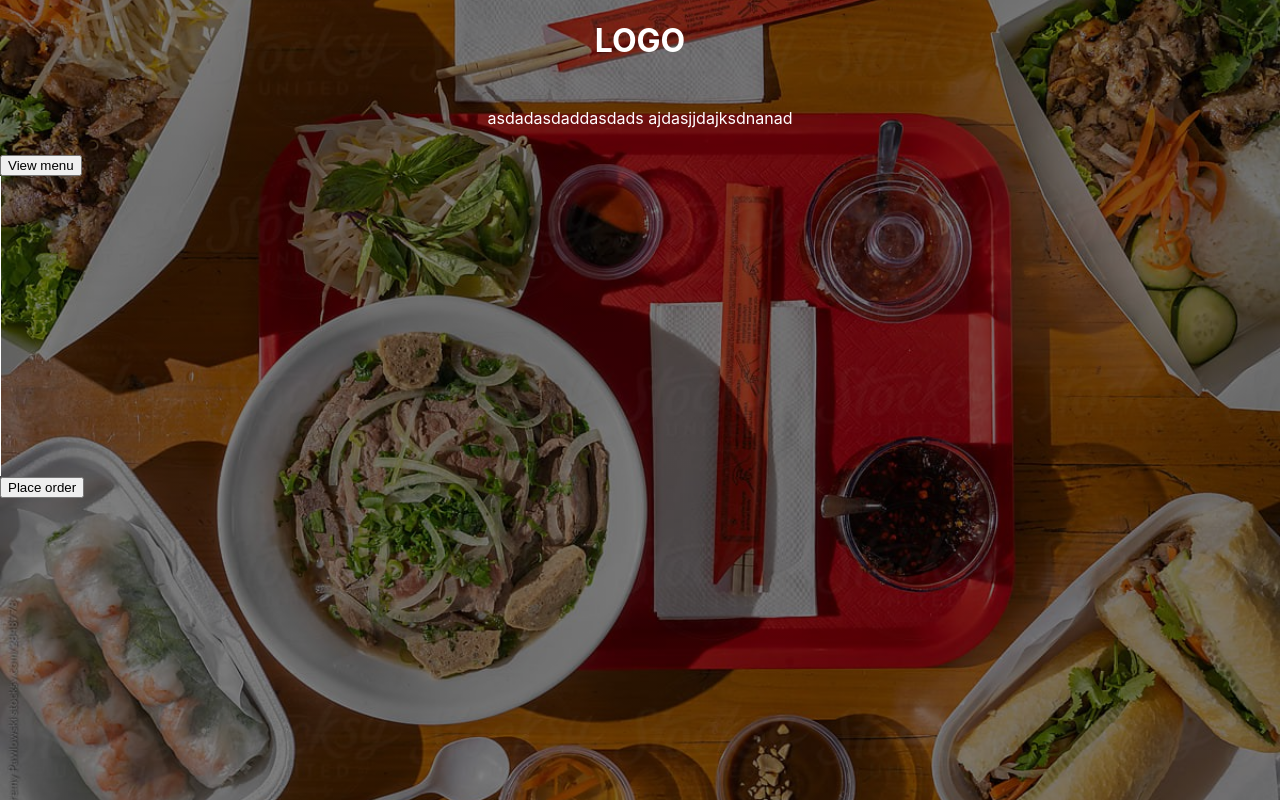
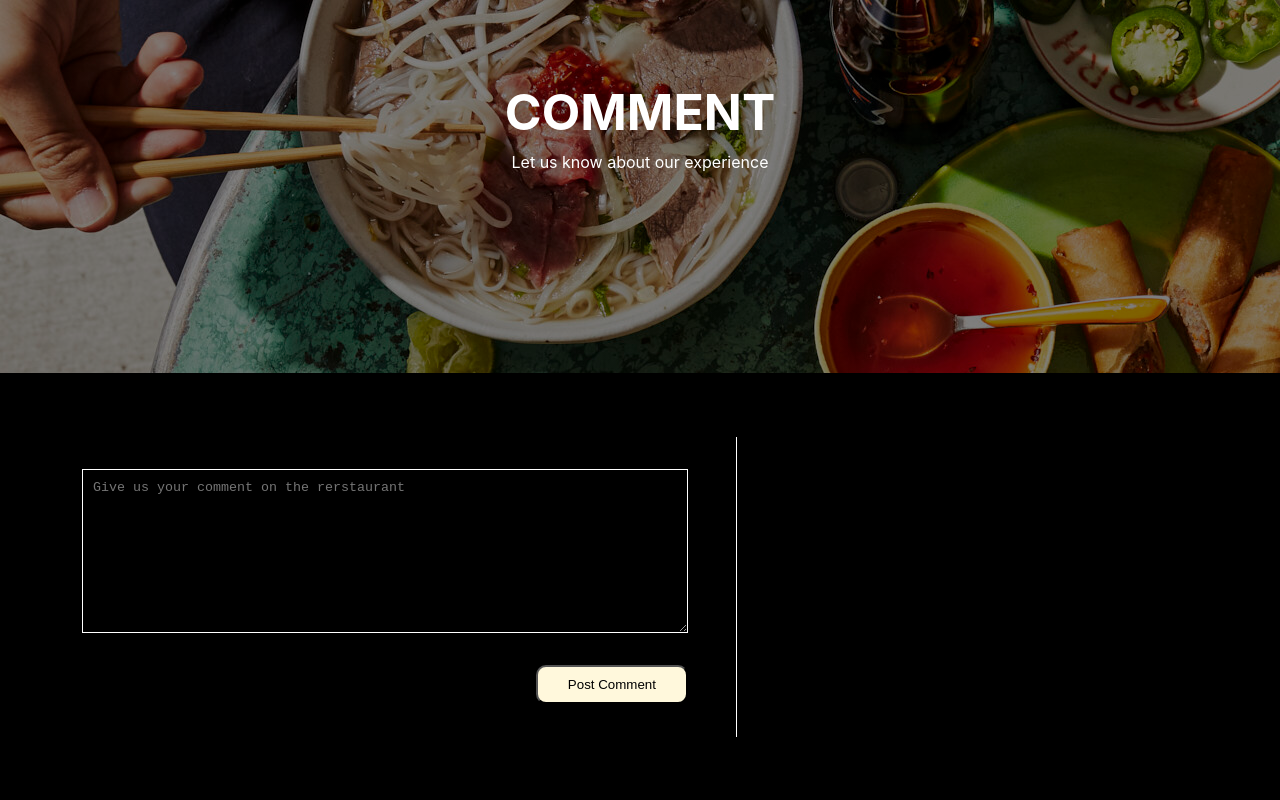
Before and after one commit to H13062/Project3444, a React (Create React App) app: page / in a window 1280 px wide. Built offline with nearby package versions, Linux system fonts and the light colour scheme.

Commit message:
changed the input field in comment to textarea for better input alignment

```diff
--- a/src/App.js
+++ b/src/App.js
@@ -12,8 +12,8 @@
       {/* <Navbar/> */}
        {/* <Register /> */}
       {/* <AboutUs /> */}
-      {/* <Comment /> */}
-      <Home/>
+      <Comment />
+      {/* <Home/> */}
 
     </>
   );
--- a/src/pages/About/AboutUs.js
+++ b/src/pages/About/AboutUs.js
@@ -1,5 +1,5 @@
 import React from 'react'
-import './AboutUs.css';
+import './aboutus.css';
 import {images} from '../../constants';
 
 const AboutUs = () => {
--- a/src/pages/Comment/comment.css
+++ b/src/pages/Comment/comment.css
@@ -20,6 +20,11 @@
 .app__comment-header h1{
     font-size: 50px;
     text-transform: uppercase;
+    margin-bottom: 0;
+}
+
+.app__comment-header p{
+    margin-top: 10px;
 }
 
 .app__comment-field{
@@ -40,7 +45,7 @@
     justify-content: center;
 }
 
-.app__comment-field_input input{
+.app__comment-field_input textarea{
     width: 100%;
     height: 150px;
     padding-left: 10px;
@@ -48,6 +53,7 @@
     margin-bottom: 2rem;
     background-color: rgba(0, 0, 0, 0);
     border: 1px solid white;;
+    color: white;
 }
 
 .app__comment-field_input button{
--- a/src/pages/Comment/comment.js
+++ b/src/pages/Comment/comment.js
@@ -11,7 +11,7 @@
         </div>
         <div className='app__comment-field'>
             <div className='app__comment-field_input'>
-                <input placeholder='Give us your comment on the rerstaurant'/>
+                <textarea placeholder='Give us your comment on the rerstaurant'/>
                 <button type='submit'>Post Comment</button>
             </div>
 
--- a/src/pages/Register/style.css
+++ b/src/pages/Register/style.css
@@ -29,7 +29,7 @@
 }
 
 .login-header p{
-    margin-top: 2px;
+    margin-top: 10px;
     margin-bottom: 3rem;
 }
 /* Split the screen in half */
--- a/src/pages/index.js
+++ b/src/pages/index.js
@@ -1,5 +1,5 @@
 import Register from './Register/register';
-import AboutUs from './About/AboutUs';
+import AboutUs from './About/aboutus';
 import Comment from './Comment/comment';
 import Home from './Home/Home'
 export {
```
